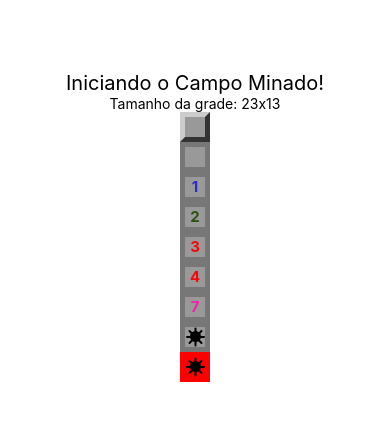
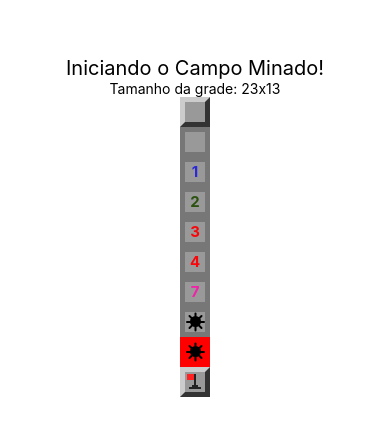
Before and after one commit to andremoraes98/react-native-udemy, a React Native app: screen / in a window 390 px wide. Shown: the part 196-632 px from the top of the page. Built offline with nearby package versions, Linux system fonts and the light colour scheme.

Commit message:
Implementaçao do component Flag

```diff
--- a/App.js
+++ b/App.js
@@ -18,6 +18,7 @@ export default function App() {
       <Field opened nearMines={ 7 } />
       <Field opened mined />
       <Field opened mined exploded />
+      <Field flagged />
     </View>
   );
 }
--- a/src/components/Field.js
+++ b/src/components/Field.js
@@ -1,17 +1,20 @@
 import React, { Component } from 'react';
 import { Text, View, StyleSheet } from 'react-native';
 import params from '../params';
+import Flag from './Flag';
 import Mine from './Mine';
 
 class Field extends Component {
   render() {
-    const { mined, opened, nearMines, exploded } = this.props;
+    const { mined, opened, nearMines, exploded, flagged } = this.props;
     const styleField = [styles.field];
     let color = null;
 
     opened ? styleField.push(styles.opened) : null;
 
     exploded ? styleField.push(styles.exploded) : null;
+
+    flagged ? styleField.push(styles.flagged, styles.regular) : null;
 
     ( styleField.length === 1 ) ? styleField.push(styles.regular) : null;
 
@@ -33,6 +36,7 @@ class Field extends Component {
             : false
         }
         { (mined && opened) ? <Mine /> : false }
+        { (flagged && !opened) ? <Flag /> : false }
       </View>
     )
   }
--- /dev/null
+++ b/src/components/Flag.js
@@ -0,0 +1,53 @@
+import React, { Component } from 'react';
+import { StyleSheet, View } from 'react-native';
+
+class Flag extends Component {
+  render() {
+    return (
+      <View style={ styles.container } >
+        <View style={ styles.flagPole }/>
+        <View style={ styles.flag }/>
+        <View style={ styles.base }/>
+        <View style={ styles.masterBase }/>
+      </View>
+    )
+  }
+}
+
+const styles = StyleSheet.create({
+  container: {
+    marginTop: 2,
+  },
+  flagPole: {
+    height: 14,
+    width: 2,
+    position: 'absolute',
+    backgroundColor: '#222',
+    marginLeft: 9,
+  },
+  flag: {
+    position: 'absolute',
+    backgroundColor: '#F22',
+    height: 6,
+    width: 7,
+    marginLeft: 2,
+  },
+  base: {
+    position: 'absolute',
+    height: 2,
+    width: 6,
+    backgroundColor: '#222',
+    marginTop: 11,
+    marginLeft: 7,
+  },
+  masterBase: {
+    position: 'absolute',
+    height: 2,
+    width: 12,
+    backgroundColor: '#222',
+    marginTop: 13,
+    marginLeft: 4,
+  }
+})
+
+export default Flag;
```
